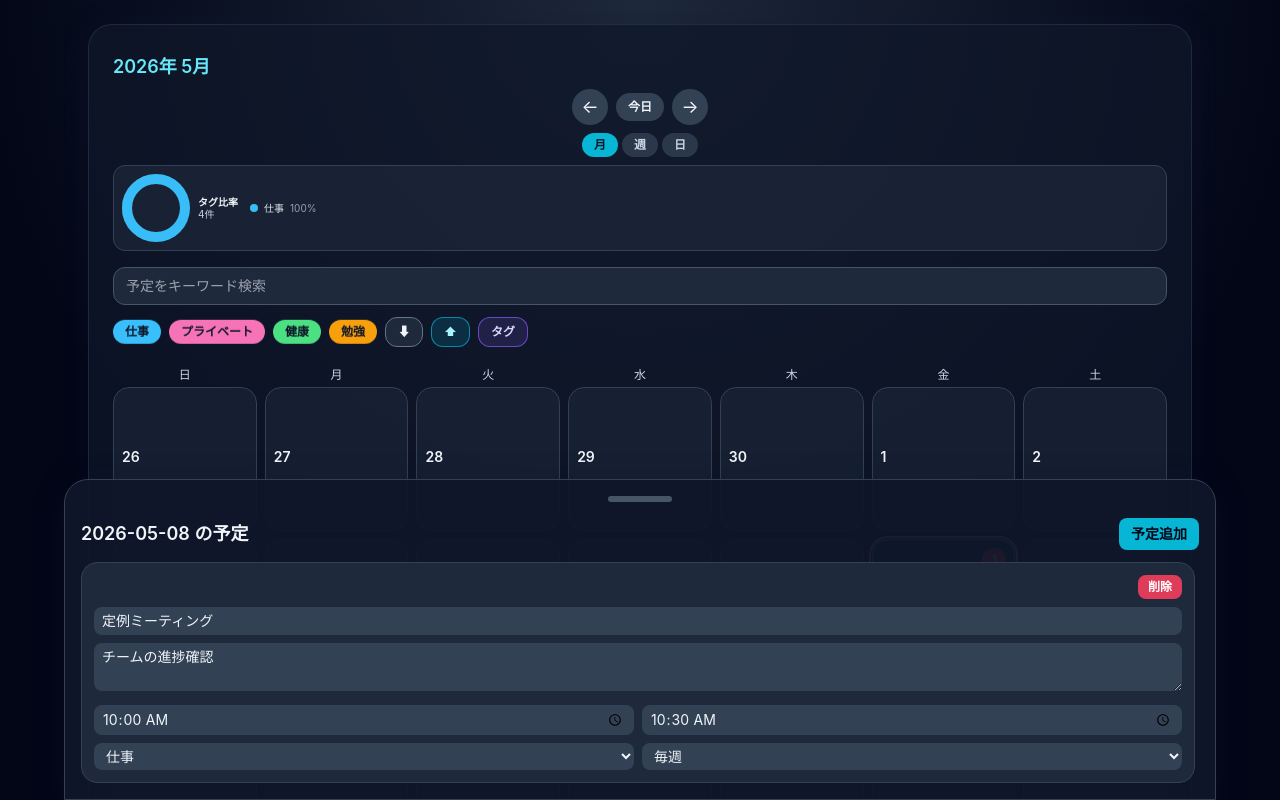
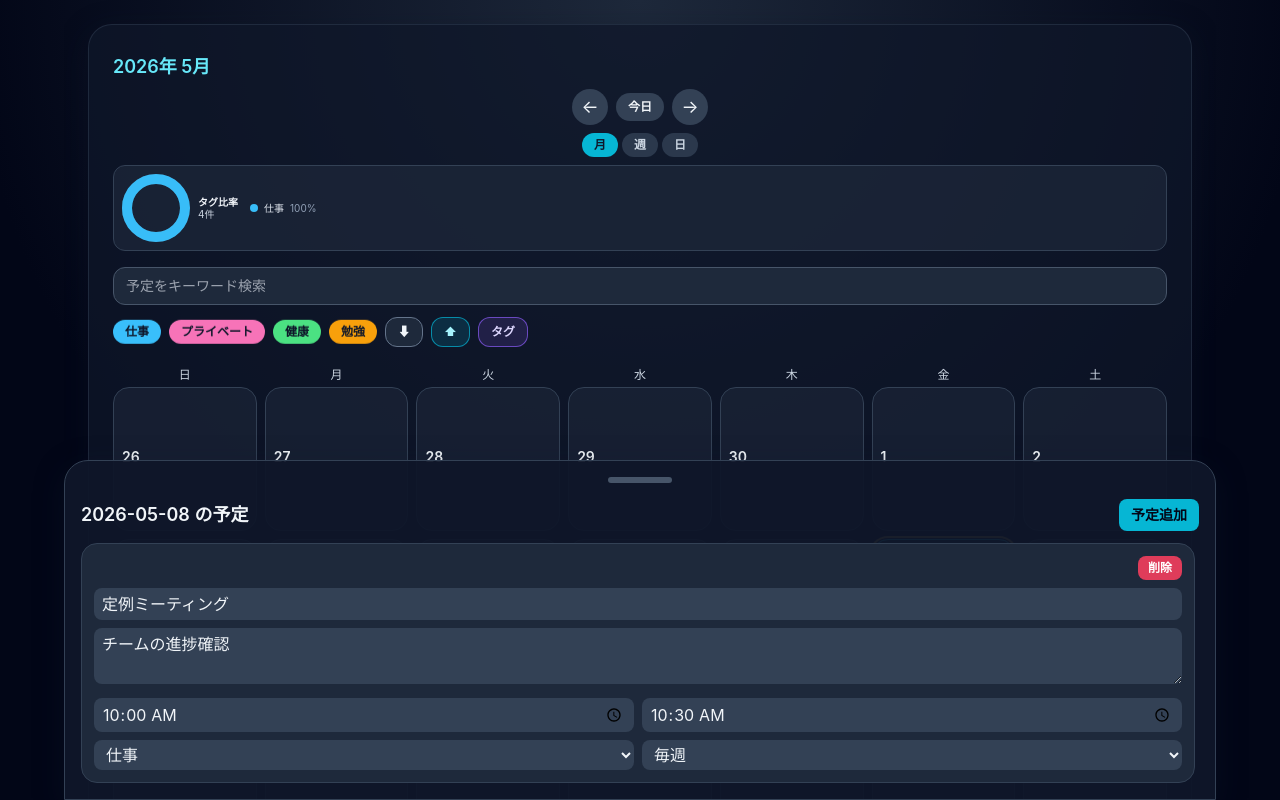
Before and after one commit to kazumamorisita/schedule-c, a React (Vite) app: page / in a window 1280 px wide. Shown: the top 800 px of the page. Built offline with nearby package versions, Linux system fonts and the light colour scheme; the HTML template or start-up script is replaced by a standard one.

Commit message:
Fix iOS zoom: set input/select/textarea font-size to 16px (text-base)

```diff
--- a/src/App.tsx
+++ b/src/App.tsx
@@ -689,7 +689,7 @@ function App() {
                   />
                   <input
                     value={tag.name}
-                    className="rounded-md bg-slate-700 px-2 py-1.5 text-xs"
+                    className="rounded-md bg-slate-700 px-2 py-1.5 text-base"
                     onChange={(e) => persistTags(tags.map((t) => (t.id === tag.id ? { ...t, name: e.target.value } : t)))}
                   />
                   <button
@@ -779,12 +779,12 @@ function ScheduleCard({
         </button>
       </div>
       <input
-        className="w-full rounded-lg bg-slate-700 px-2 py-1 text-sm"
+        className="w-full rounded-lg bg-slate-700 px-2 py-1 text-base"
         value={schedule.title}
         onChange={(e) => onUpdate({ ...schedule, title: e.target.value })}
       />
       <textarea
-        className="w-full rounded-lg bg-slate-700 px-2 py-1 text-sm"
+        className="w-full rounded-lg bg-slate-700 px-2 py-1 text-base"
         rows={2}
         value={schedule.description}
         onChange={(e) => onUpdate({ ...schedule, description: e.target.value })}
@@ -792,20 +792,20 @@ function ScheduleCard({
       <div className="grid grid-cols-2 gap-2">
         <input
           type="time"
-          className="rounded-lg bg-slate-700 px-2 py-1 text-sm"
+          className="rounded-lg bg-slate-700 px-2 py-1 text-base"
           value={schedule.startTime}
           onChange={(e) => onUpdate({ ...schedule, startTime: e.target.value })}
         />
         <input
           type="time"
-          className="rounded-lg bg-slate-700 px-2 py-1 text-sm"
+          className="rounded-lg bg-slate-700 px-2 py-1 text-base"
           value={schedule.endTime}
           onChange={(e) => onUpdate({ ...schedule, endTime: e.target.value })}
         />
       </div>
       <div className="grid grid-cols-2 gap-2">
         <select
-          className="rounded-lg bg-slate-700 px-2 py-1 text-sm"
+          className="rounded-lg bg-slate-700 px-2 py-1 text-base"
           value={schedule.tagId}
           onChange={(e) => onUpdate({ ...schedule, tagId: e.target.value })}
         >
@@ -816,7 +816,7 @@ function ScheduleCard({
           ))}
         </select>
         <select
-          className="rounded-lg bg-slate-700 px-2 py-1 text-sm"
+          className="rounded-lg bg-slate-700 px-2 py-1 text-base"
           value={schedule.repeat}
           onChange={(e) => onUpdate({ ...schedule, repeat: e.target.value as Repeat })}
         >
```
